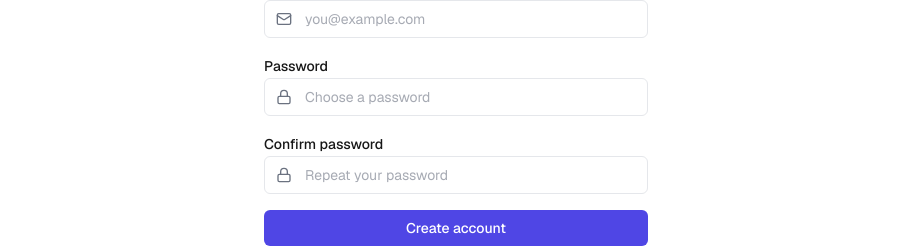
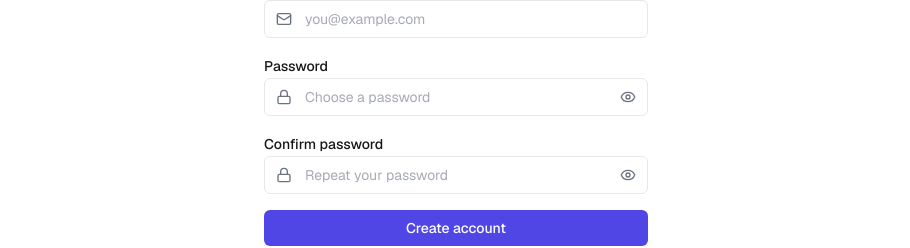
Before and after one commit to Nandini-Maheshwari/story_spine, a Next.js app: page /signup in a window 1280 px wide. Shown: the part 414-662 px from the top of the page, without its empty margins (184-1094 px from the left). Built offline with nearby package versions, Linux system fonts and the light colour scheme; no server answers.

Commit message:
feat: add password visibility toggle to login and signup pages

```diff
--- a/app/login/page.tsx
+++ b/app/login/page.tsx
@@ -3,7 +3,7 @@
 import { useState } from "react";
 import { useRouter } from "next/navigation";
 import Link from "next/link";
-import { Mail, Lock } from "lucide-react";
+import { Mail, Lock, Eye, EyeOff } from "lucide-react";
 import { supabase } from "@/lib/supabase";
 
 export default function LoginPage() {
@@ -12,6 +12,7 @@ export default function LoginPage() {
   const [password, setPassword] = useState("");
   const [error, setError] = useState<string | null>(null);
   const [loading, setLoading] = useState(false);
+  const [showPassword, setShowPassword] = useState(false);
 
   async function handleSubmit(e: React.FormEvent) {
     e.preventDefault();
@@ -71,13 +72,21 @@ export default function LoginPage() {
               <Lock className="absolute left-3 top-1/2 -translate-y-1/2 w-4 h-4 text-muted" />
               <input
                 id="password"
-                type="password"
+                type={showPassword ? "text" : "password"}
                 required
                 value={password}
                 onChange={(e) => setPassword(e.target.value)}
                 placeholder="Your password"
-                className="w-full border border-border rounded-md pl-10 pr-3 py-2 text-sm text-foreground placeholder:text-muted/60 focus:outline-none focus:ring-1 focus:ring-accent"
+                className="w-full border border-border rounded-md pl-10 pr-10 py-2 text-sm text-foreground placeholder:text-muted/60 focus:outline-none focus:ring-1 focus:ring-accent"
               />
+              <button
+                type="button"
+                onClick={() => setShowPassword((s) => !s)}
+                className="absolute right-3 top-1/2 -translate-y-1/2 text-muted hover:text-foreground transition-colors"
+                tabIndex={-1}
+              >
+                {showPassword ? <EyeOff className="w-4 h-4" /> : <Eye className="w-4 h-4" />}
+              </button>
             </div>
           </div>
 
--- a/app/signup/page.tsx
+++ b/app/signup/page.tsx
@@ -3,7 +3,7 @@
 import { useState } from "react";
 import { useRouter } from "next/navigation";
 import Link from "next/link";
-import { Mail, Lock, User } from "lucide-react";
+import { Mail, Lock, User, Eye, EyeOff } from "lucide-react";
 import { supabase } from "@/lib/supabase";
 
 export default function SignupPage() {
@@ -15,6 +15,8 @@ export default function SignupPage() {
   const [confirmPassword, setConfirmPassword] = useState("");
   const [error, setError] = useState<string | null>(null);
   const [loading, setLoading] = useState(false);
+  const [showPassword, setShowPassword] = useState(false);
+  const [showConfirmPassword, setShowConfirmPassword] = useState(false);
 
   async function handleSubmit(e: React.FormEvent) {
     e.preventDefault();
@@ -119,13 +121,21 @@ export default function SignupPage() {
               <Lock className="absolute left-3 top-1/2 -translate-y-1/2 w-4 h-4 text-muted" />
               <input
                 id="password"
-                type="password"
+                type={showPassword ? "text" : "password"}
                 required
                 value={password}
                 onChange={(e) => setPassword(e.target.value)}
                 placeholder="Choose a password"
-                className="w-full border border-border rounded-md pl-10 pr-3 py-2 text-sm text-foreground placeholder:text-muted/60 focus:outline-none focus:ring-1 focus:ring-accent"
+                className="w-full border border-border rounded-md pl-10 pr-10 py-2 text-sm text-foreground placeholder:text-muted/60 focus:outline-none focus:ring-1 focus:ring-accent"
               />
+              <button
+                type="button"
+                onClick={() => setShowPassword((s) => !s)}
+                className="absolute right-3 top-1/2 -translate-y-1/2 text-muted hover:text-foreground transition-colors"
+                tabIndex={-1}
+              >
+                {showPassword ? <EyeOff className="w-4 h-4" /> : <Eye className="w-4 h-4" />}
+              </button>
             </div>
           </div>
 
@@ -137,13 +147,21 @@ export default function SignupPage() {
               <Lock className="absolute left-3 top-1/2 -translate-y-1/2 w-4 h-4 text-muted" />
               <input
                 id="confirm-password"
-                type="password"
+                type={showConfirmPassword ? "text" : "password"}
                 required
                 value={confirmPassword}
                 onChange={(e) => setConfirmPassword(e.target.value)}
                 placeholder="Repeat your password"
-                className="w-full border border-border rounded-md pl-10 pr-3 py-2 text-sm text-foreground placeholder:text-muted/60 focus:outline-none focus:ring-1 focus:ring-accent"
+                className="w-full border border-border rounded-md pl-10 pr-10 py-2 text-sm text-foreground placeholder:text-muted/60 focus:outline-none focus:ring-1 focus:ring-accent"
               />
+              <button
+                type="button"
+                onClick={() => setShowConfirmPassword((s) => !s)}
+                className="absolute right-3 top-1/2 -translate-y-1/2 text-muted hover:text-foreground transition-colors"
+                tabIndex={-1}
+              >
+                {showConfirmPassword ? <EyeOff className="w-4 h-4" /> : <Eye className="w-4 h-4" />}
+              </button>
             </div>
           </div>
 
```
